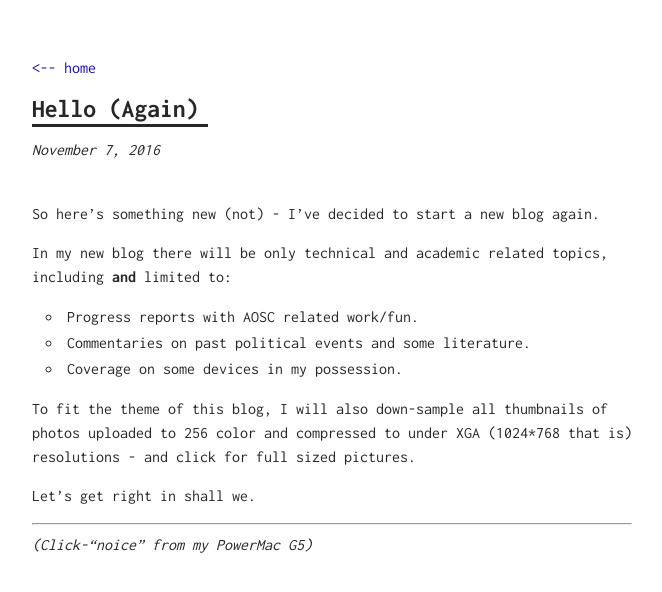
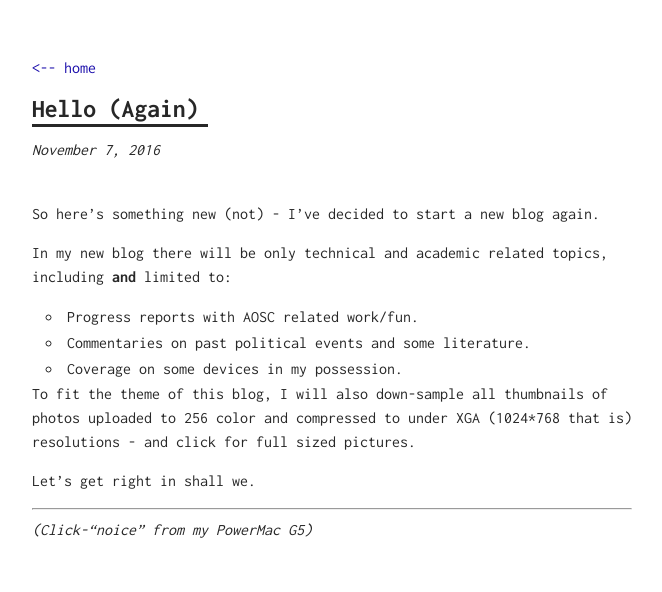
Before and after one commit to MingcongBai/MingcongBai.github.io, a Jekyll site: the page built from _posts/2016-11-07-hello-again.md, in a window 1280 px wide. Shown: the top 592 px of the page, without its empty margins (308-970 px from the left). Built offline with Jekyll 4.4.1, drawn with Linux system fonts in a browser that asks for light colours.

Commit message:
css: full out 0px

```diff
--- a/assets/css/main.scss
+++ b/assets/css/main.scss
@@ -170,7 +170,7 @@ ul {
 			list-style: circle;
 			margin-left: 30px;
 			margin-top: 0px;
-			margin-bottom: 15px;
+			margin-bottom: 0px;
 			li {
 				padding: 5px;
 				padding-left: 5px;
```
